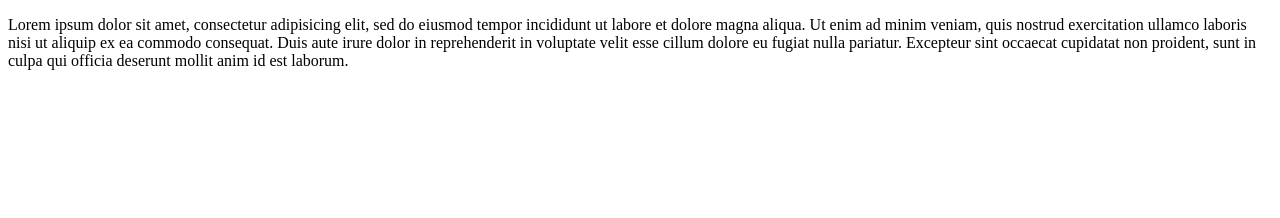
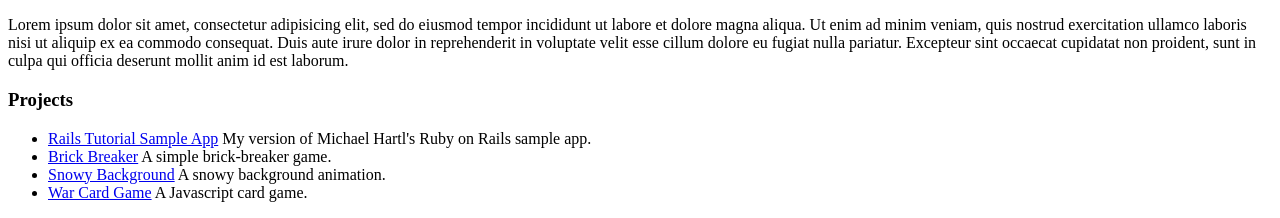
Before and after one commit to PolarisTLX/Microverse-Collaboration-Challenge, a plain HTML site: page index.html in a window 1280 px wide. Shown: the part 695-913 px from the top of the page. Before the commit the page ends 800 px from the top, so only its background shows below. Drawn offline with Linux system fonts and the light colour scheme.

Commit message:
Added projects section

```diff
--- a/index.html
+++ b/index.html
@@ -35,5 +35,17 @@
 
     </section>
 
+    <section class="projects">
+
+      <h3>Projects</h3>
+      <ul>
+        <li><a href="https://floating-earth-90423.herokuapp.com/" target="blank">Rails Tutorial Sample App</a> My version of Michael Hartl's Ruby on Rails sample app.</li>
+        <li><a href="https://polaristlx.github.io/Brick-Breaker-Game/" target="blank">Brick Breaker</a> A simple brick-breaker game.</li>
+        <li><a href="https://polaristlx.github.io/Snowy-Background-Project/" target="blank">Snowy Background</a> A snowy background animation.</li>
+        <li><a href="https://polaristlx.github.io/Javascript-War-Card-Game/" target="blank">War Card Game</a> A Javascript card game.</li>
+      </ul>
+
+
+    </section>
   </body>
 </html>
```
